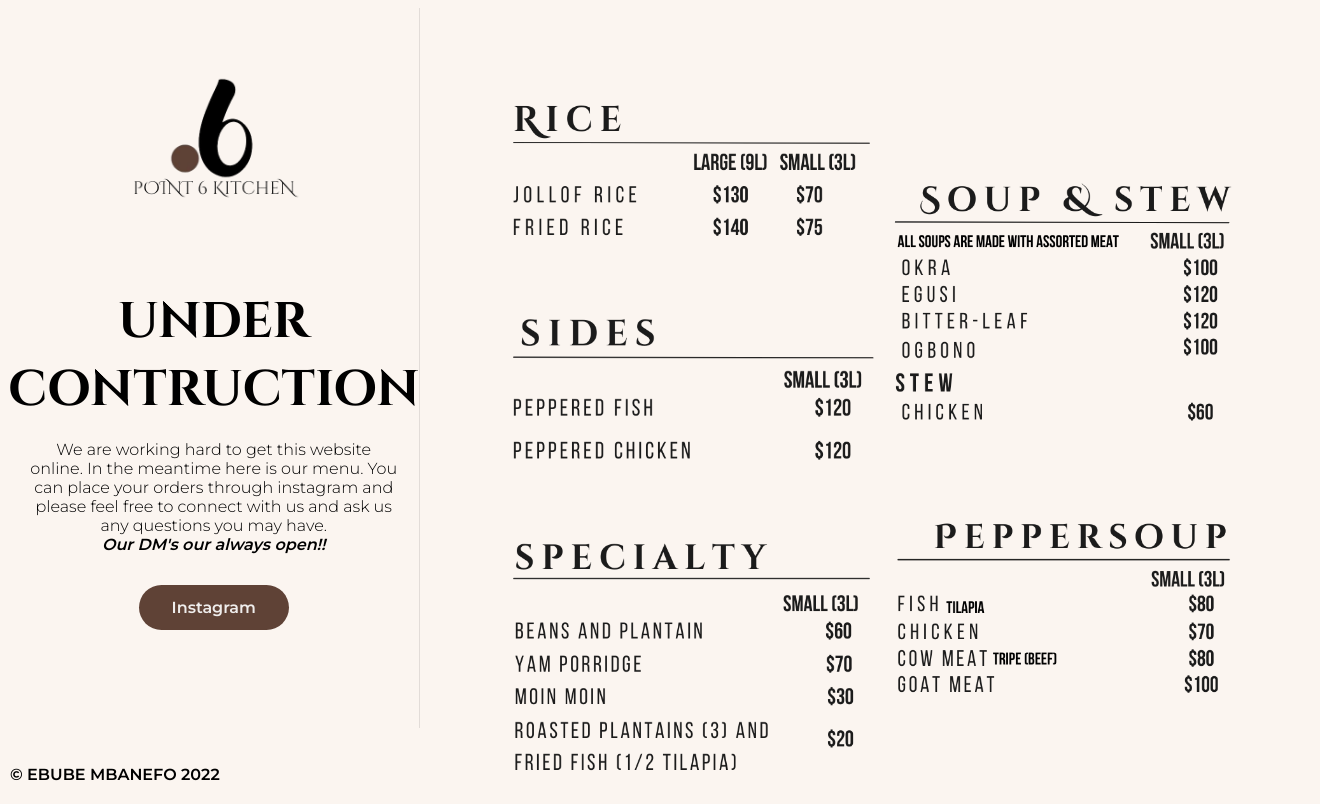
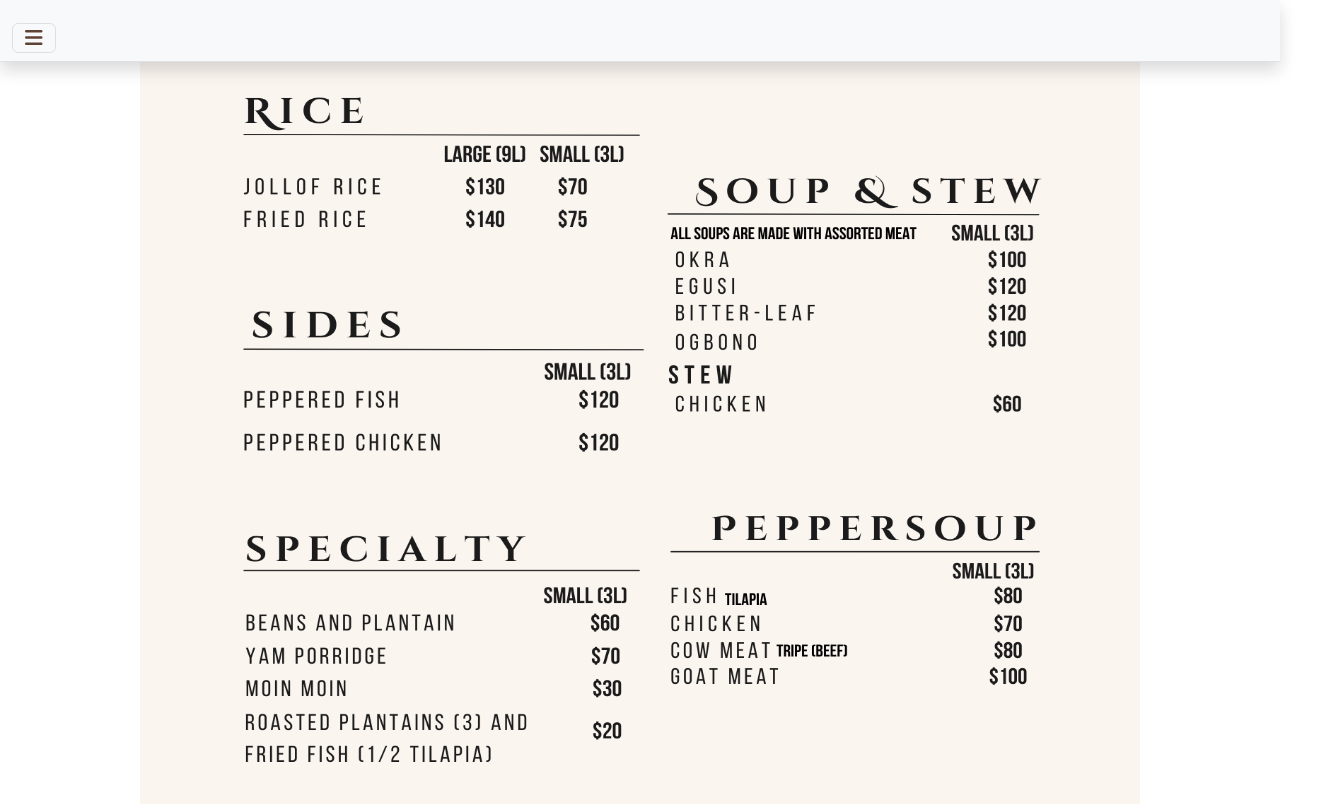
Before and after one commit to Ebubexx/Point-6, a plain HTML site: page index.html in a window 1280 px wide. Shown: the top 804 px of the page, 1320 px wide, since content can reach past the window. Drawn offline with nearby package versions, Linux system fonts and the light colour scheme.

Commit message:
Off Canvas Navbar Created
Webpage re-designed with bootstrap styles including a new off canvas navbar.

```diff
--- a/Point6.2.css
+++ b/Point6.2.css
@@ -1,7 +1,5 @@
+
 @media (max-width: 1170px) {
-article {
-  display: none;
-}
   #menu {
     width: 1200px;
     height: 1500px;
@@ -35,3 +33,10 @@ article {
       height: 600px;
     }
   }
+
+  @media (max-width: 200px) {
+    #menu {
+      width: auto;
+      height: auto;
+    }
+  }
--- a/Point6.css
+++ b/Point6.css
@@ -1,33 +1,26 @@
-* {
-  background-color: #FBF5F0; /* background colour set to #FBF5F0 */
-}
 
 body {
   display: flex;
   justify-content: space-evenly;
 }
 
-article {
-  width: 500px;
-  height: 720px;
-  border-right: 1px solid rgba(0,0,0,.1);;
-  position: -webkit-sticky;
-  position: sticky;
-  top: 0;
-  left: 0;
-}
-
 header {
   display: flex;
   text-align: center;
   justify-content: center;
-  margin-top: 50px;
+  margin: 30px 30px;
 }
 
-h1 {
+h1{
   font-family: 'Cinzel', serif; /* font - Cinzel */
-  font-size: 50px; /* font size - 50px */
+  font-size: 30px; /* font size - 30px */
   margin: 0;
+}
+
+h5 {
+  font-family: 'Montserrat', sans-serif; /* font - Montserrat */
+  font-size: medium;
+  font-weight: bold;
 }
 
 aside {
@@ -40,7 +33,7 @@ p {
   font-family: 'Montserrat', sans-serif; /* font - Montserrat */
   font-weight: 300; /* font thickness is 300 */
   width: 370px;
-  font-size: medium;
+  font-size: 15px;
 }
 
 em {
@@ -62,7 +55,11 @@ a {
   font-size: medium; /* font size - medium */
 }
 
-.insta_link {
+a:hover {
+  color: white;
+}
+
+.btn {
   background-color: #5F4236;
   width: 150px; /* button width 150px */
   height: 45px; /* button height 45px */
@@ -71,37 +68,19 @@ a {
   margin-bottom: 30px; /* margin bottom - 30px */
 }
 
-.insta_link:hover {
+.btn:hover {
   cursor: pointer; /* changes cursor to pointer when hovered */
   transform: translateX(0.25em); /* moves button 0.25em to the right when hovered */
   box-shadow: -2px 2px 5px #463433; /* adds box shadow left down blur */
+  background-color: #463433;
 }
 
-nav {
-  display: flex;
-  justify-content: center;
+.btn:active {
+  background-color: #463433;
 }
 
-#logo {
-  background-image: url(logo2-removebg.png); /* background is selected image */
-  width: 230px; /* width of logo is 230px */
-  height: 230px; /* height of logo is 230px */
-  border-radius: 5px 20px 5px; /* top-left | top-right-and-bottom-left | bottom-right */
-  background-size: contain; /* image will be shrunk or enlarged to fit container */
-  background-repeat: no-repeat; /* image will not be repeated when shrunk */
-  border: none; /* removes borderes on element */
-}
-
-#logo:hover {
-  cursor: pointer; /* cursor is changed when hovered */
-}
-
-footer {
-  display: flex; /* activates flexbox properties */
-  justify-content: flex-start; /* content is justified to the start of the container */
-  position: fixed;
-  bottom: 0;
-  left: 10px;
+.btn::after {
+  background-color: #5F4236;
 }
 
 .p_footer {
@@ -109,13 +88,24 @@ footer {
   font-weight: 900; /* font thickness 900 */
   font-size: medium; /* font size - medium */
   font-weight: bold;
-}
-
-#menu {
-  width: 900px;
-  height: 1300px;
+  margin-top: 50px;
 }
 
 .fa-solid {
   color: #5F4236;
 }
+
+#menu {
+  width: 1000px;
+  height: 1300px;
+}
+
+div {
+  display: flex;
+  justify-content: center;
+}
+
+#logo {
+  width: 140px;
+  height: 140px;
+}
--- a/index.html
+++ b/index.html
@@ -5,20 +5,38 @@
   <meta charset="UTF-8">
   <meta http-equiv="X-UA-Compatible" content="IE=edge">
   <meta name="viewport" content="width=device-width, initial-scale=1.0">
+  <link rel="shortcut icon" type="image/x-icon" href="favicon copy.ico" />
+  <link href="https://cdn.jsdelivr.net/npm/bootstrap@5.2.0-beta1/dist/css/bootstrap.min.css" rel="stylesheet"
+    integrity="sha384-0evHe/X+R7YkIZDRvuzKMRqM+OrBnVFBL6DOitfPri4tjfHxaWutUpFmBp4vmVor" crossorigin="anonymous">
   <link rel="stylesheet" href="Point6.css">
   <link rel="stylesheet" href="Point6.2.css">
-  <link href="https://fonts.googleapis.com/css2?family=Cinzel:wght@700&family=Montserrat:wght@300;400;600&display=swap"
+  <script src="https://kit.fontawesome.com/88bb61e106.js" crossorigin="anonymous"></script>
+  <link
+    href="https://fonts.googleapis.com/css2?family=Bebas+Neue&family=Cinzel:wght@700&family=Montserrat:wght@300;400;600&display=swap"
     rel="stylesheet">
-  <link rel="shortcut icon" type="image/x-icon" href="favicon.ico" />
   <title>Point 6 Kitchen</title>
 </head>
 
 <body>
+
+  <nav class="navbar bg-light fixed-top shadow border-bottom">
+    <div class="container-fluid">
+      <button class="navbar-toggler" type="button" data-bs-toggle="offcanvas" data-bs-target="#offcanvasNavbar"
+        aria-controls="offcanvasNavbar">
+        <span><i class="fa-solid fa-bars"></i></span>
+      </button>
+      <div class="offcanvas offcanvas-end" tabindex="-1" id="offcanvasNavbar" aria-labelledby="offcanvasNavbarLabel">
+        <div class="offcanvas-header">
+          <h5 class="offcanvas-title" id="offcanvasNavbarLabel">POINT 6 KITCHEN</h5>
+          <button type="button" class="btn-close" data-bs-dismiss="offcanvas" aria-label="Close"></button>
+        </div>
+        <div class="offcanvas-body">
+
+
           <article>
-
-    <nav>
-      <a href="index.html" id="logo"> </a>
-    </nav>
+            <div>
+              <a href="index.html"> <img src="logo1.2-removebg.png" alt="logo" id="logo"></a>
+            </div>
 
             <header>
               <h1>UNDER <br> CONTRUCTION <i class="fa-solid fa-hammer"></i> </h1>
@@ -26,23 +44,38 @@
 
             <aside>
               <p> We are working hard to get this website online. In the meantime here is our menu. You can
-        place your orders through instagram and please feel free to connect with us and ask us any questions you may
+                place your orders through instagram and please feel free to connect with us and ask us any questions you
+                may
                 have. <br> <em>Our DM's our always open!!</em> </p>
             </aside>
 
             <div>
-      <button class="insta_link"> <a href="https://www.instagram.com/point.6_/" target="_blank"
+              <button class="btn btn-primary"> <a href="https://www.instagram.com/point.6_/" target="_blank"
                   title="Take me to instagram">Instagram</a> </button>
             </div>
 
             <footer>
               <p class="p_footer"> &copy; EBUBE MBANEFO 2022</p>
             </footer>
-
           </article>
 
+        </div>
+      </div>
+    </div>
+  </nav>
 
-  <img id="menu" src="Point 6 Menu.png" alt="Menu">
+  <img id="menu" src="point 6 menu.png" alt="Menu">
+
+
+  <script src="https://cdn.jsdelivr.net/npm/bootstrap@5.2.0-beta1/dist/js/bootstrap.bundle.min.js"
+    integrity="sha384-pprn3073KE6tl6bjs2QrFaJGz5/SUsLqktiwsUTF55Jfv3qYSDhgCecCxMW52nD2"
+    crossorigin="anonymous"></script>
+  <script src="https://cdn.jsdelivr.net/npm/@popperjs/core@2.11.5/dist/umd/popper.min.js"
+    integrity="sha384-Xe+8cL9oJa6tN/veChSP7q+mnSPaj5Bcu9mPX5F5xIGE0DVittaqT5lorf0EI7Vk"
+    crossorigin="anonymous"></script>
+  <script src="https://cdn.jsdelivr.net/npm/bootstrap@5.2.0-beta1/dist/js/bootstrap.min.js"
+    integrity="sha384-kjU+l4N0Yf4ZOJErLsIcvOU2qSb74wXpOhqTvwVx3OElZRweTnQ6d31fXEoRD1Jy"
+    crossorigin="anonymous"></script>
 
 </body>
 
```
Also changed, not shown: background cookie.jpeg (deleted), contact photo.jpeg (added), 1 other file. Lines whose indentation alone changed are shown as unchanged.
